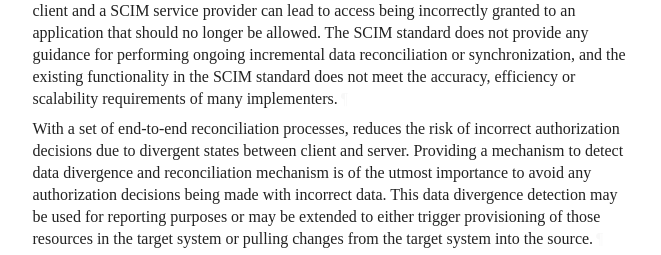
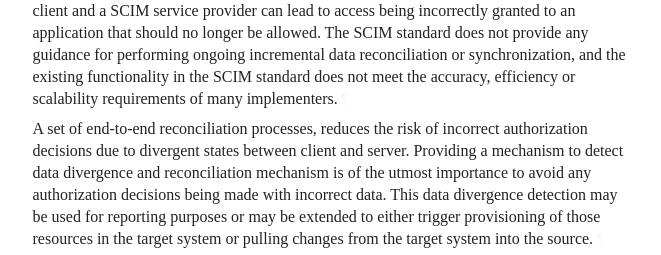
Before and after one commit to ietf-scim-wg/draft-sehgal-scim-delta-query, a plain HTML site: page draft-sehgal-scim-delta-query.html in a window 1280 px wide. Shown: the part 1127-1382 px from the top of the page, 92-753 px from the left. Drawn offline with Linux system fonts and the light colour scheme; a web font is replaced by a local one.

Commit message:
Script updating gh-pages from f3630de. [ci skip]

```diff
--- a/draft-sehgal-scim-delta-query.html
+++ b/draft-sehgal-scim-delta-query.html
@@ -1227,7 +1227,7 @@ svg :is([fill="white"], [fill^="#fff"]) {
       </h2>
 <p id="section-1-1">The document describes additions to the SCIM standard to provide a scalable and accurate method of change detection that allows a SCIM client to retrieve the current state of all resources that have changed since a prior point. Some of the possible use cases where this can be used is building identity reconciliation systems or incremental synchronization systems where a client periodically pulls data from the server. For example, synchronizing data from human capital management systems into a central identity management service.<a href="#section-1-1" class="pilcrow">¶</a></p>
 <p id="section-1-2">SCIM clients provision identity information such as Users, Groups and memberships to SCIM service providers that is then used for authorization decisions when attempts to access resources occur. Potential synchronization inaccuracies could lead to data divergence between the SCIM client and SCIM service provider. Undetected diverging data between a SCIM client and SCIM service provider can lead to undesirable authorization decisions. For instance, an undetected failure to synchronize group membership removal between a SCIM client and a SCIM service provider can lead to access being incorrectly granted to an application that should no longer be allowed. The SCIM standard does not provide any guidance for performing ongoing incremental data reconciliation or synchronization, and the existing functionality in the SCIM standard does not meet the accuracy, efficiency or scalability requirements of many implementers.<a href="#section-1-2" class="pilcrow">¶</a></p>
-<p id="section-1-3">With a set of end-to-end reconciliation processes, reduces the risk of incorrect authorization decisions due to divergent states between client and server. Providing a mechanism to detect data divergence and reconciliation mechanism is of the utmost importance to avoid any authorization decisions being made with incorrect data. This data divergence detection may be used for reporting purposes or may be extended to either trigger provisioning of those resources in the target system or pulling changes from the target system into the source.<a href="#section-1-3" class="pilcrow">¶</a></p>
+<p id="section-1-3">A set of end-to-end reconciliation processes, reduces the risk of incorrect authorization decisions due to divergent states between client and server. Providing a mechanism to detect data divergence and reconciliation mechanism is of the utmost importance to avoid any authorization decisions being made with incorrect data. This data divergence detection may be used for reporting purposes or may be extended to either trigger provisioning of those resources in the target system or pulling changes from the target system into the source.<a href="#section-1-3" class="pilcrow">¶</a></p>
 <p id="section-1-4">This document proposes additions to the SCIM standard that can be implemented across SCIM service providers over time, allowing SCIM clients to build synchronization and reconciliation mechanisms that they can reuse across all SCIM service providers that support the capabilities proposed in this document. The logic for divergence detection as part of any synchronization or reconciliation mechanism is out of scope of this document and is left to the implementer.<a href="#section-1-4" class="pilcrow">¶</a></p>
 </section>
 </div>
```
Also changed, not shown: draft-sehgal-scim-delta-query.txt.
